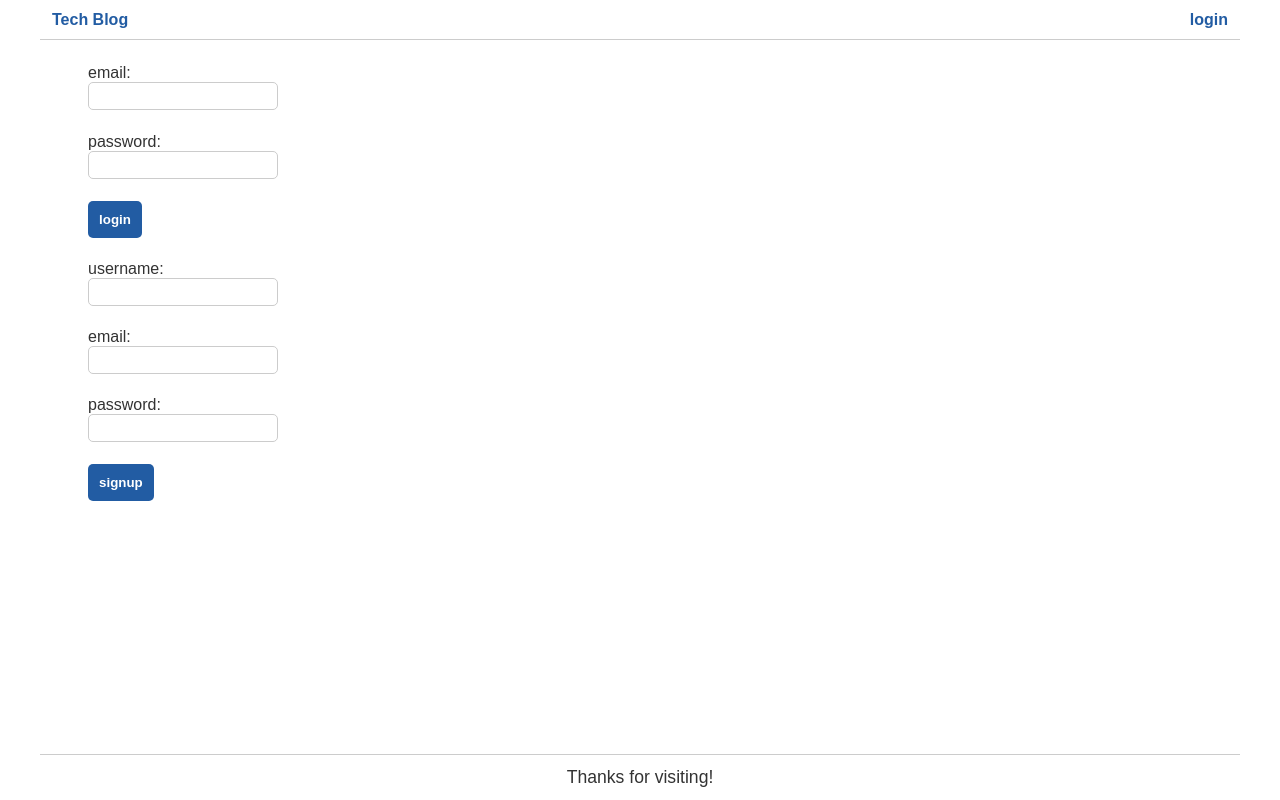
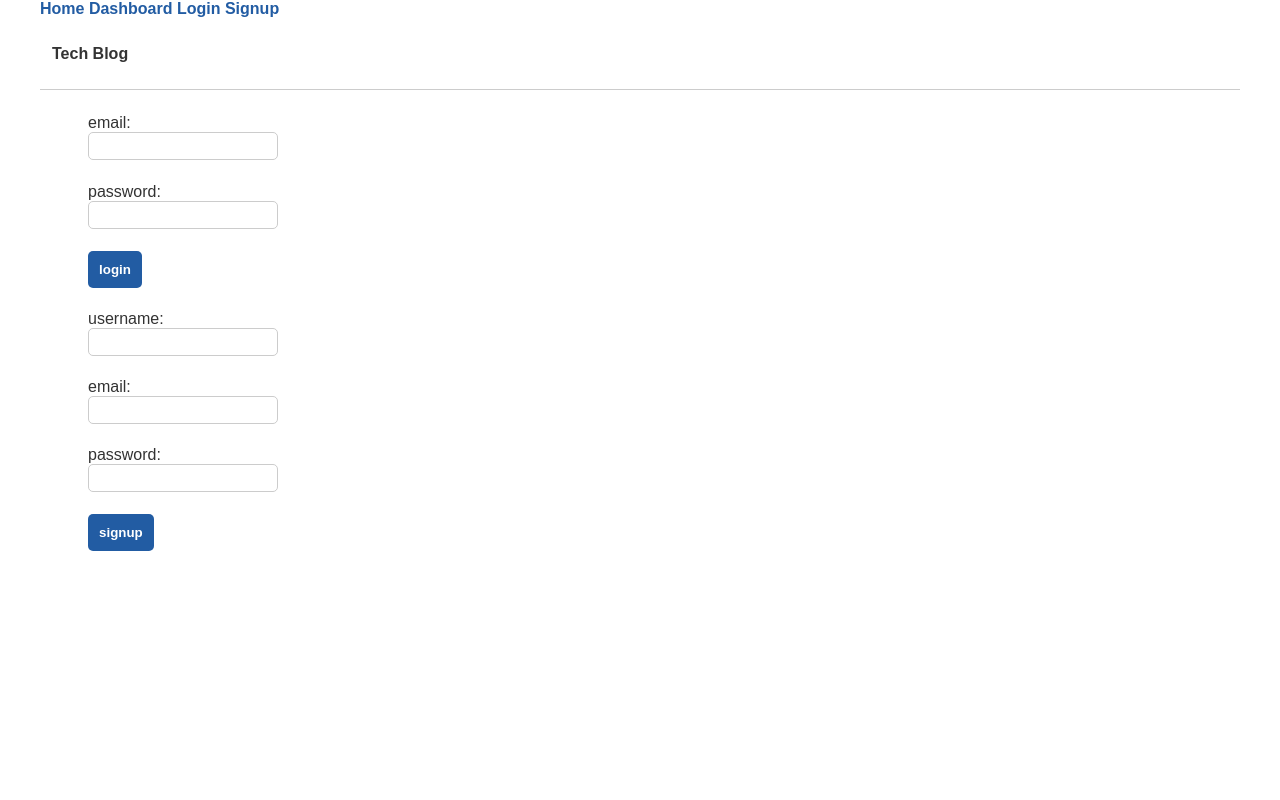
Before and after one commit to siwel20/tech-blog, a Node server app: page /login in a window 1280 px wide. Run offline with Node 20, Linux system fonts and the light colour scheme; some libraries are stand-ins or nearby versions.

Commit message:
updated main.handlebars layout

```diff
--- a/views/layouts/main.handlebars
+++ b/views/layouts/main.handlebars
@@ -10,26 +10,30 @@
 
 <body>
   <div class="wrapper">
-    <header>
-      <h1>
-        <a href="/">Tech Blog</a>
-      </h1>
+
+    <div class="headline">
       <nav>
         {{#if loggedIn}}
-        <a href="/dashboard">dashboard</a>
-        <button id="logout" class="btn-no-style">logout</button>
+        <a href="/">Home</a>
+        <a href="/dashboard">Dashboard</a>
+        <button id="logout" class="btn-no-style">Logout</button>
         {{else}}
-        <a href="/login">login</a>
+        <a href="/">Home</a>
+        <a href="/dashboard">Dashboard</a>
+        <a href="/login">Login</a>
+        <a href="/login">Signup</a>
         {{/if}}
       </nav>
-    </header>
+      <header>
+        <h1>
+          <p class="title">Tech Blog</p>
+        </h1>
+      </header>
+    </div>
     <main>
       {{{ body }}}
     </main>
-    <footer>
-      Thanks for visiting!
-    </footer>
-  </div>
+
   {{#if loggedIn}}
   <script src="/javascript/logout.js"></script>
   {{/if}}
```
